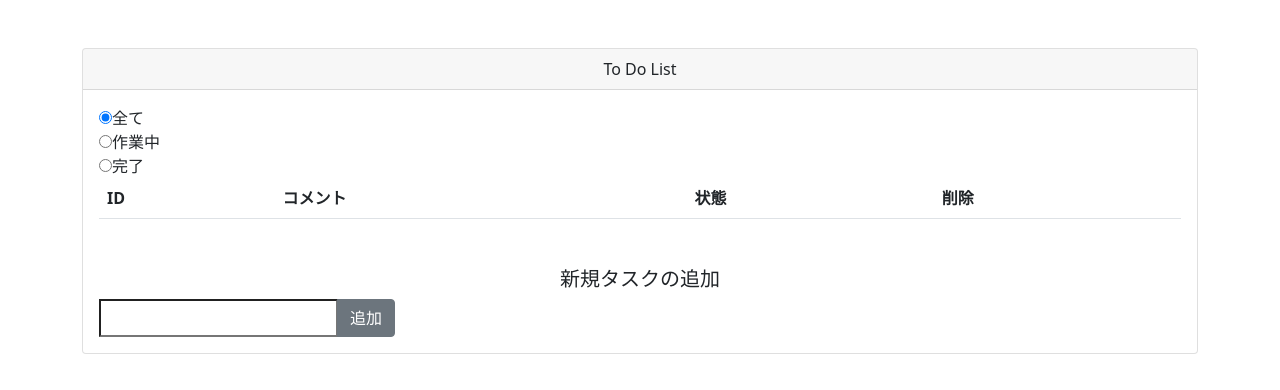
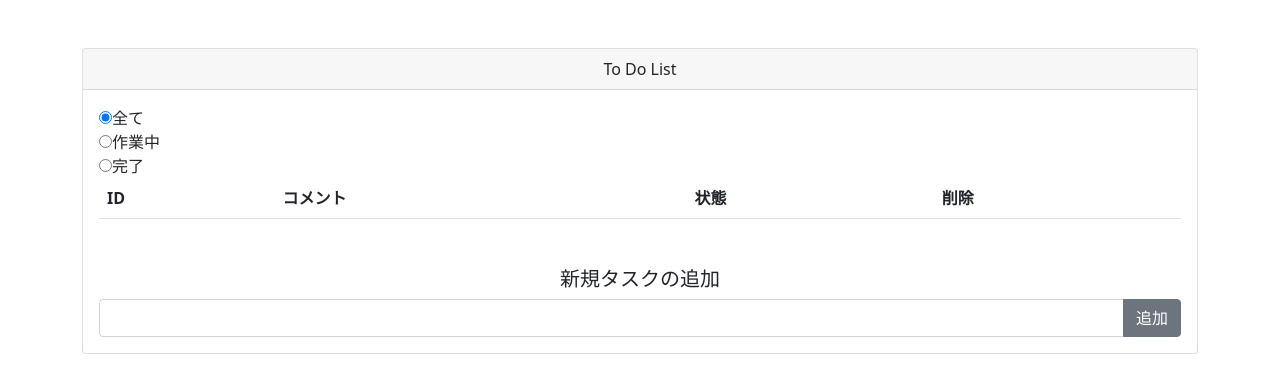
Before and after one commit to Mad-J-Tech/vue, a Vue app in the folder vue3/: page / in a window 1280 px wide. Shown: the top 390 px of the page. Built offline with nearby package versions, Linux system fonts and the light colour scheme.

Commit message:
vue③ [update] レイアウトの修正

```diff
--- a/vue3/src/App.vue
+++ b/vue3/src/App.vue
@@ -2,6 +2,7 @@
   <b-container class="mt-5">
     <b-card-group>
       <b-card header="To Do List" header-class="text-center">
+        <div>
           <b-form-group>
             <b-form-radio-group
               v-model="selected"
@@ -10,6 +11,7 @@
             >
             </b-form-radio-group>
           </b-form-group>
+        </div>
         <b-table-simple>
           <b-thead>
             <b-tr>
@@ -81,14 +83,12 @@
           </b-tbody>
         </b-table-simple>
         <h5 class="text-center mt-5">新規タスクの追加</h5>
-        <div>
         <b-form @submit.prevent="doAdd">
           <div class="input-group">
-              <input type="text" ref="comment" />
+            <input type="text" ref="comment" class="form-control text-center" />
             <b-button class="btn" type="submit">追加</b-button>
           </div>
         </b-form>
-        </div>
       </b-card>
     </b-card-group>
   </b-container>
@@ -155,6 +155,3 @@ export default {
   },
 };
 </script>
-
-<style>
-</style>
```
Lines whose indentation alone changed are shown as unchanged.
